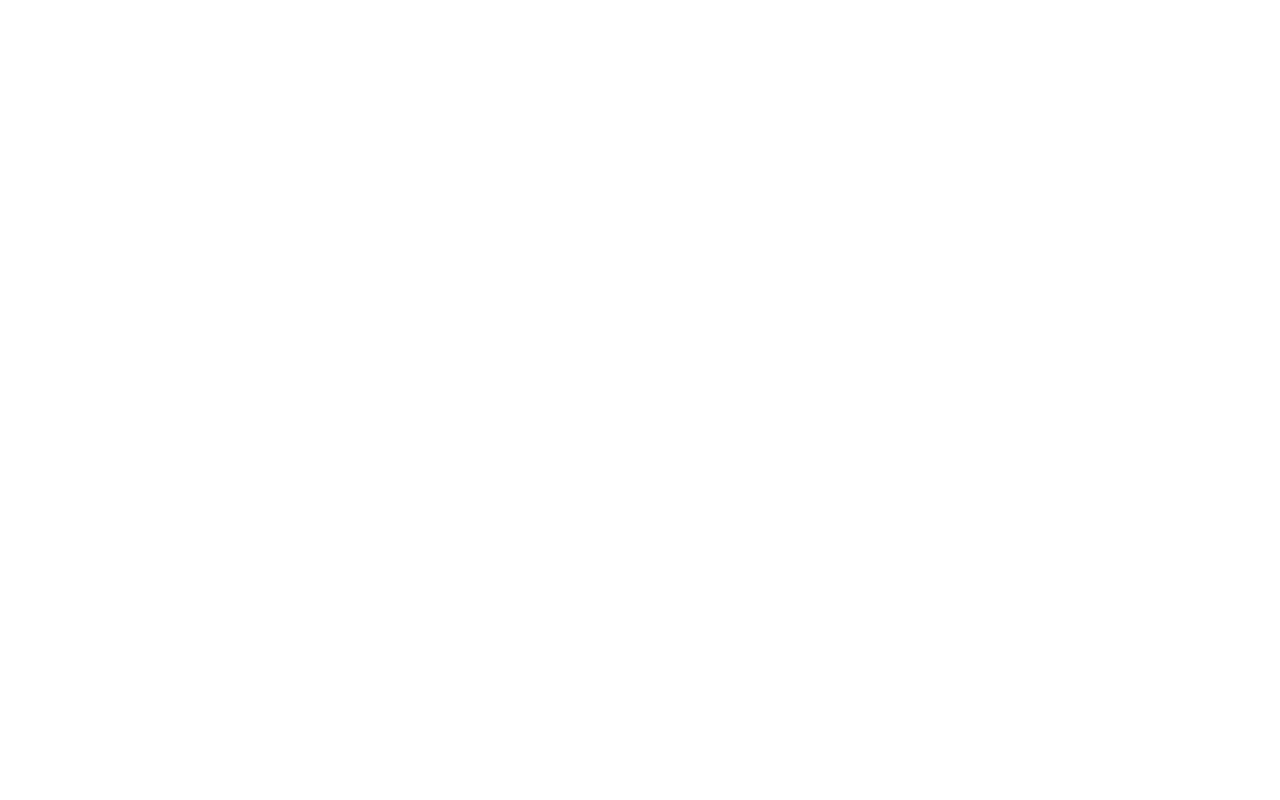
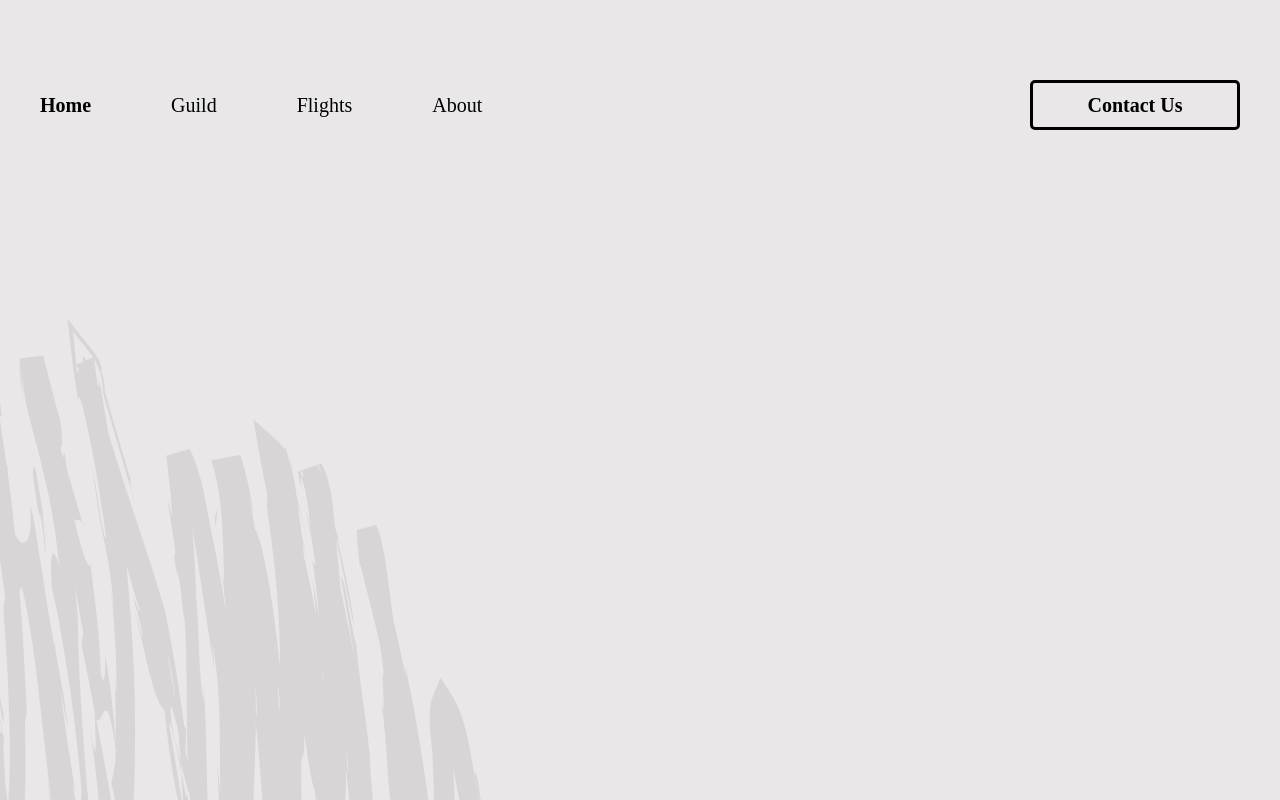
Before and after one commit to Dollarsssss/Clone-Template-Travel, a plain HTML site: page index.html in a window 1280 px wide. Drawn offline with Linux system fonts and the light colour scheme.

Commit message:
Strat Project

```diff
--- a/index.html
+++ b/index.html
@@ -7,6 +7,20 @@
     <link rel="stylesheet" href="style.css">
 </head>
 <body>
-
+    <header>
+      <div class="container">
+        <nav>
+            <ul>
+                <li><a href="#">Home</a></li>
+                <li><a href="#">Guild</a></li>
+                <li><a href="#">Flights</a></li>
+                <li><a href="#">About</a></li>
+            </ul>
+        </nav>
+        <div class="contact">
+            <h3>Contact Us</h3>
+        </div>
+      </div>
+    </header>
 </body>
 </html>
--- a/style.css
+++ b/style.css
@@ -0,0 +1,72 @@
+:root {
+    --bgcolor:#e9e7e7;
+    --footercolor:#c4c4c4;
+}
+
+* {
+    margin: 0;
+    padding: 0;
+    box-sizing: border-box;
+}
+
+.container {
+    max-width: 1200px;
+    margin: 0 auto;
+}
+
+header {
+    height: 800px;
+    background-color: var(--bgcolor);
+    background-image: url(html-template-travel/assets/img/bg_header.png);
+    background-repeat: no-repeat;
+
+
+
+    & .container {
+
+       display: flex;
+       justify-content: space-between;
+       align-items: center;
+
+        & nav {
+
+            margin-top: 80px;
+
+            & ul {
+                display: flex;
+
+                & li:first-child {
+                    font-weight: bold;
+                }
+
+                & li {
+                    list-style: none;
+                    margin-right: 80px;
+
+
+                    & a {
+                        font-size: 20px;
+                        color: #000000;
+                        text-decoration: none;
+                    }
+
+                }
+            }
+        }
+
+        & .contact {
+            display: flex;
+            justify-content: center;
+            align-items: center;
+            margin-top: 80px;
+            border: 3px solid #000000;
+            border-radius: 5px;
+            width: 210px;
+            height: 50px;
+
+            & h3 {
+                font-size: 20px;
+            }
+        }
+    }
+}
```
